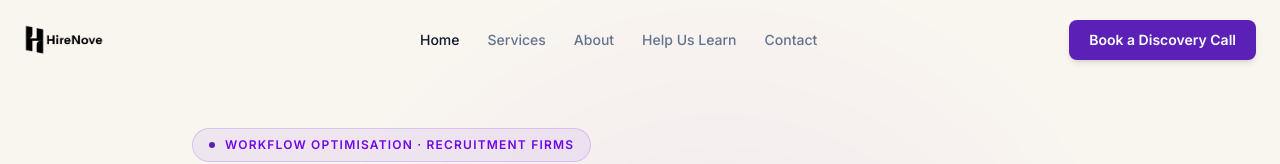
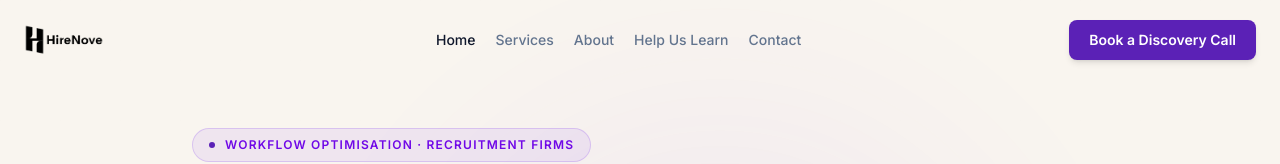
Before and after one commit to Anisabuilds/HireNove, a Next.js app: page / in a window 1280 px wide. Shown: the top 164 px of the page. Built offline with nearby package versions, Linux system fonts and the light colour scheme.

Commit message:
fix: tighten nav gap so all items fit

```diff
--- a/components/Navbar.tsx
+++ b/components/Navbar.tsx
@@ -45,7 +45,7 @@
         </Link>
 
         {/* Desktop links */}
-        <nav className="hidden md:flex items-center gap-7">
+        <nav className="hidden md:flex items-center gap-5">
           {links.map((l) => (
             <Link
               key={l.href}
```
